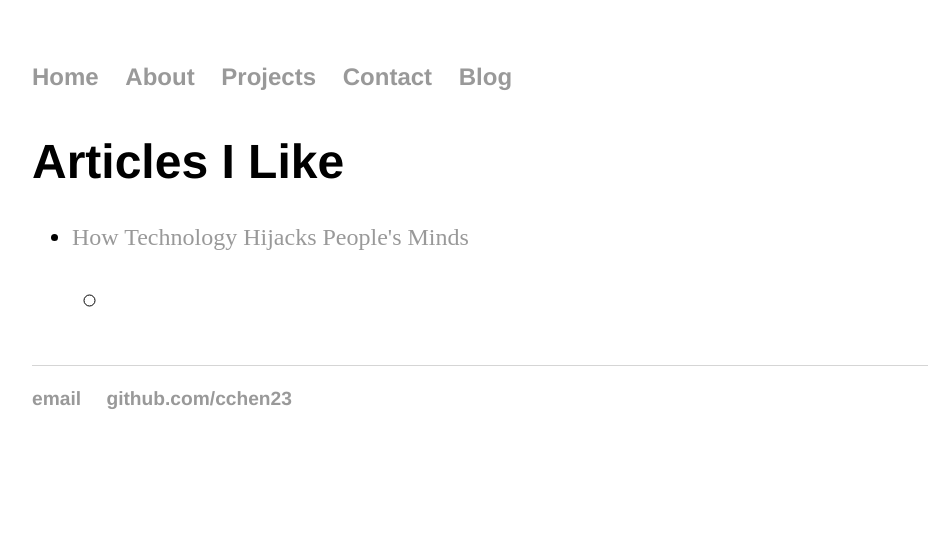
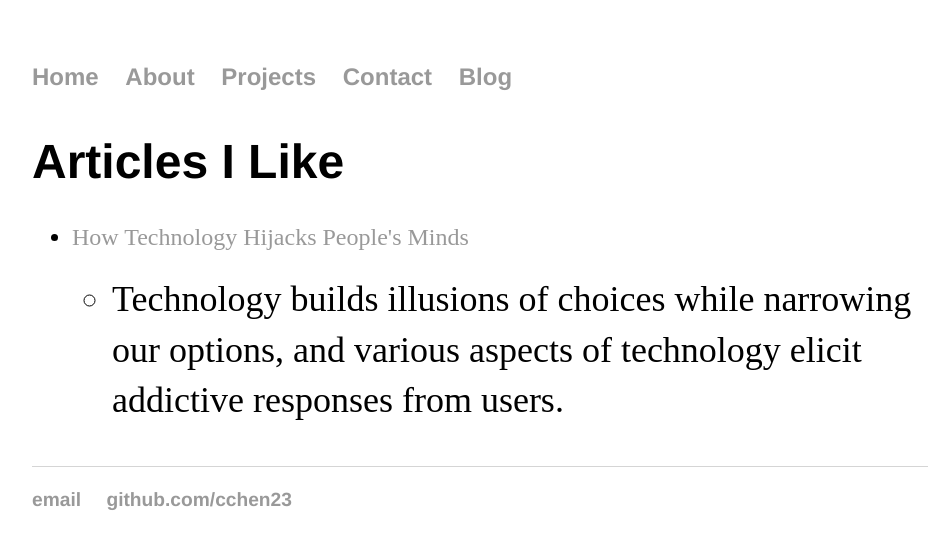
Before and after one commit to cchen23/cchen23.githhub.io, a Jekyll site: the page built from lists/articles.html, in a window 1280 px wide. Shown: the top 549 px of the page, without its empty margins (160-1102 px from the left). Built offline with Jekyll 4.4.1, drawn with Linux system fonts in a browser that asks for light colours.

Commit message:
Update articles.html

```diff
--- a/lists/articles.html
+++ b/lists/articles.html
@@ -5,6 +5,6 @@ title: Articles I Like
 <ul>
   <li><a href="https://medium.com/swlh/how-technology-hijacks-peoples-minds-from-a-magician-and-google-s-design-ethicist-56d62ef5edf3#.2iv5tiyan">How Technology Hijacks People's Minds</a></li>
   <ul>
-    <li class="description"Technology builds illusions of choices while narrowing our options, and various aspects of technology elicit addictive responses from users.</li>
+    <li class="description">Technology builds illusions of choices while narrowing our options, and various aspects of technology elicit addictive responses from users.</li>
   </ul>
 </ul>
```
